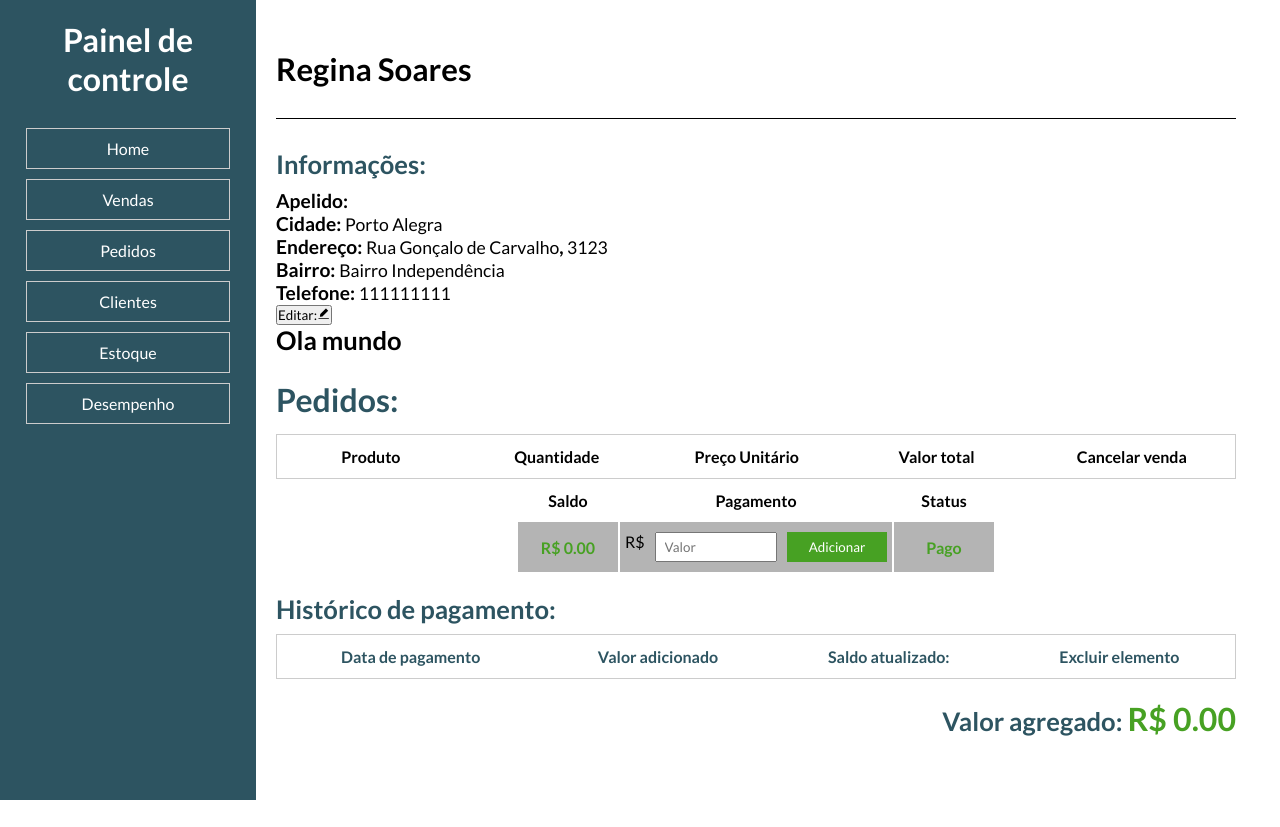
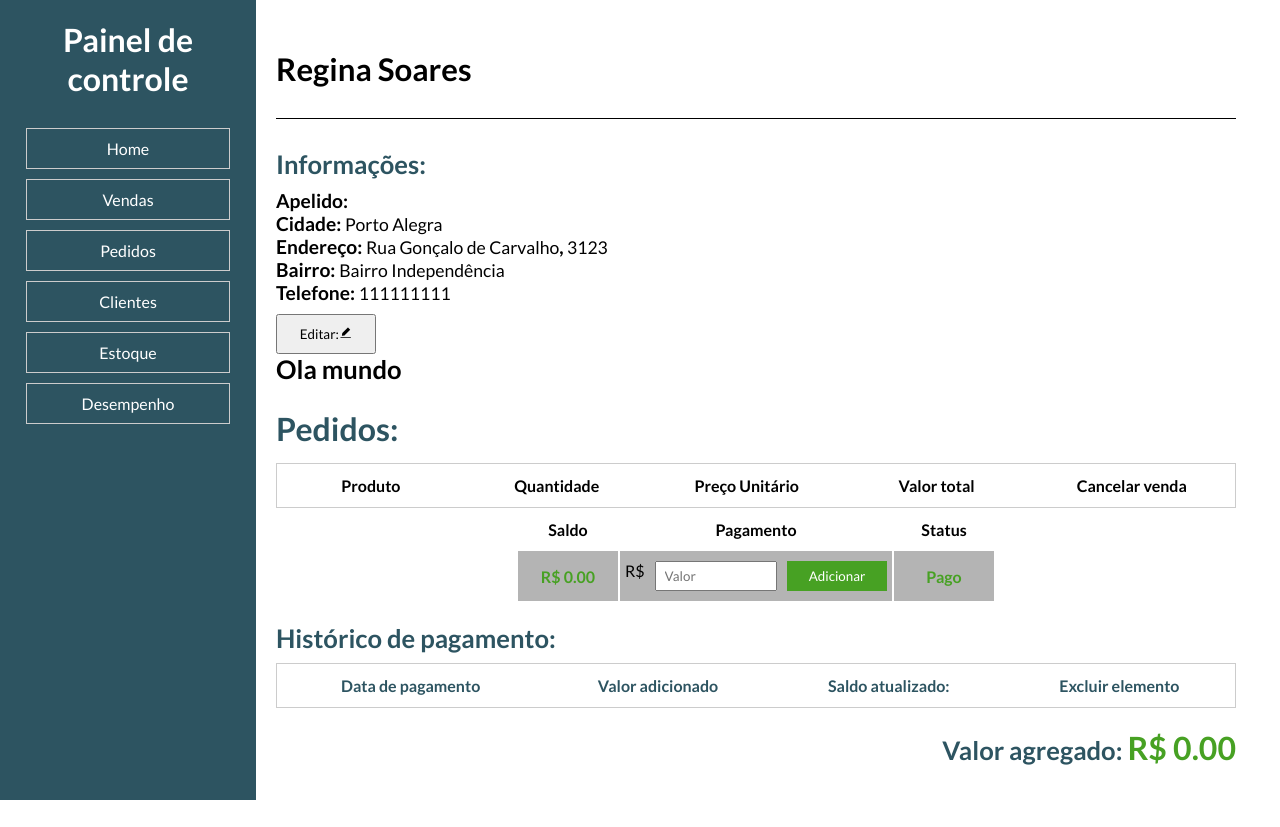
Before and after one commit to heitor2002/gerenciador-de-vendas, a React (Vite) app: page /clientes/1 in a window 1280 px wide. Before the commit the page ends 800 px from the top, so only its background shows below. Built offline with nearby package versions, Linux system fonts and the light colour scheme; data requests are answered from the project's data file.

Commit message:
style: estilização de botão de editar.

```diff
--- a/src/styles/components/_Clients.scss
+++ b/src/styles/components/_Clients.scss
@@ -92,6 +92,12 @@
       font-size: 1.1rem;
       font-weight: 500;
     }
+  }
+  button{
+    width: 100%;
+    max-width: 100px;
+    padding: 10px 0;
+    margin-top: 10px;
   }
   .edit-profile{
     h2{
--- a/src/styles/main.css
+++ b/src/styles/main.css
@@ -234,6 +234,12 @@ header ul a li:hover {
 .single-client h3 span {
   font-size: 1.1rem;
   font-weight: 500;
+}
+.single-client button {
+  width: 100%;
+  max-width: 100px;
+  padding: 10px 0;
+  margin-top: 10px;
 }
 .single-client .edit-profile h2 {
   color: black;
```
Also changed, not shown: 1 other file (tests, documents, lock files or other folders).
